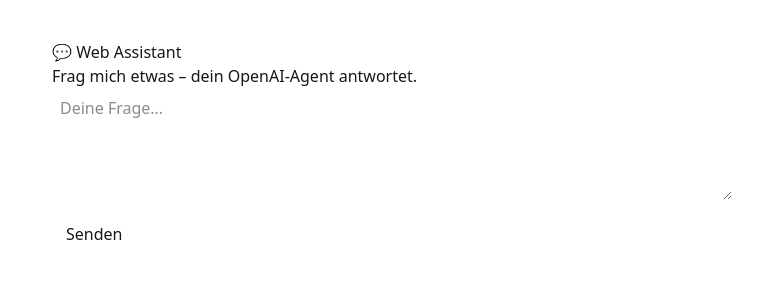
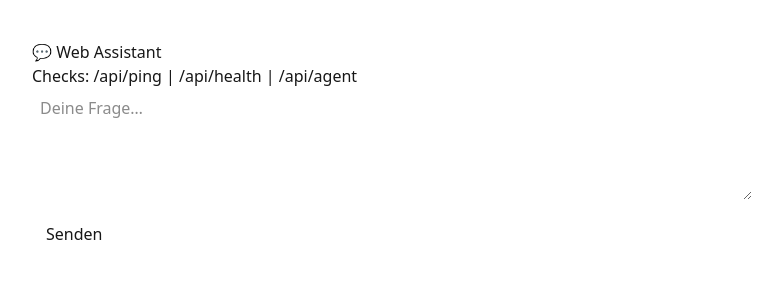
Before and after one commit to cHisXe187/web-assistant, a Next.js app: page / in a window 1280 px wide. Shown: the top 300 px of the page, without its empty margins (248-1030 px from the left). Built offline with nearby package versions, Linux system fonts and the light colour scheme.

Commit message:
chore: add /api/ping + /api/health + GET probe + homepage links

```diff
--- a/app/api/agent/route.ts
+++ b/app/api/agent/route.ts
@@ -28,6 +28,7 @@ export async function POST(req: Request) {
       });
     }
 
+    // erst "input", wenn 400 dann "inputs"
     let res = await run({ input: { message } });
     if (res.status === 400) res = await run({ inputs: { message } });
 
--- /dev/null
+++ b/app/api/health/route.ts
@@ -0,0 +1,10 @@
+import { NextResponse } from "next/server";
+export async function GET() {
+  return NextResponse.json({
+    ok: true,
+    env: {
+      OPENAI_API_KEY: !!process.env.OPENAI_API_KEY,
+      OPENAI_WORKFLOW_ID: !!process.env.OPENAI_WORKFLOW_ID,
+    }
+  });
+}
--- /dev/null
+++ b/app/api/ping/route.ts
@@ -0,0 +1,2 @@
+import { NextResponse } from "next/server";
+export async function GET() { return NextResponse.json({ pong: true, route: "/api/ping" }); }
--- a/app/page.tsx
+++ b/app/page.tsx
@@ -17,16 +17,15 @@ export default function Home() {
   }
 
   return (
-    <main style={{ maxWidth: 680, margin: "40px auto", fontFamily: "system-ui" }}>
+    <main style={{ maxWidth: 720, margin: "40px auto", fontFamily: "system-ui" }}>
       <h1>💬 Web Assistant</h1>
-      <p>Frag mich etwas – dein OpenAI-Agent antwortet.</p>
-      <textarea
-        value={input}
-        onChange={(e) => setInput(e.target.value)}
-        rows={4}
-        style={{ width: "100%", padding: 8 }}
-        placeholder="Deine Frage…"
-      />
+      <p>
+        Checks:{" "}
+        <a href="/api/ping" target="_blank" rel="noreferrer">/api/ping</a>{" | "}
+        <a href="/api/health" target="_blank" rel="noreferrer">/api/health</a>{" | "}
+        <a href="/api/agent" target="_blank" rel="noreferrer">/api/agent</a>
+      </p>
+      <textarea value={input} onChange={(e)=>setInput(e.target.value)} rows={4} style={{width:"100%",padding:8}} placeholder="Deine Frage…" />
       <div style={{ marginTop: 8 }}>
         <button onClick={send} style={{ padding: "8px 14px" }}>Senden</button>
       </div>
```
